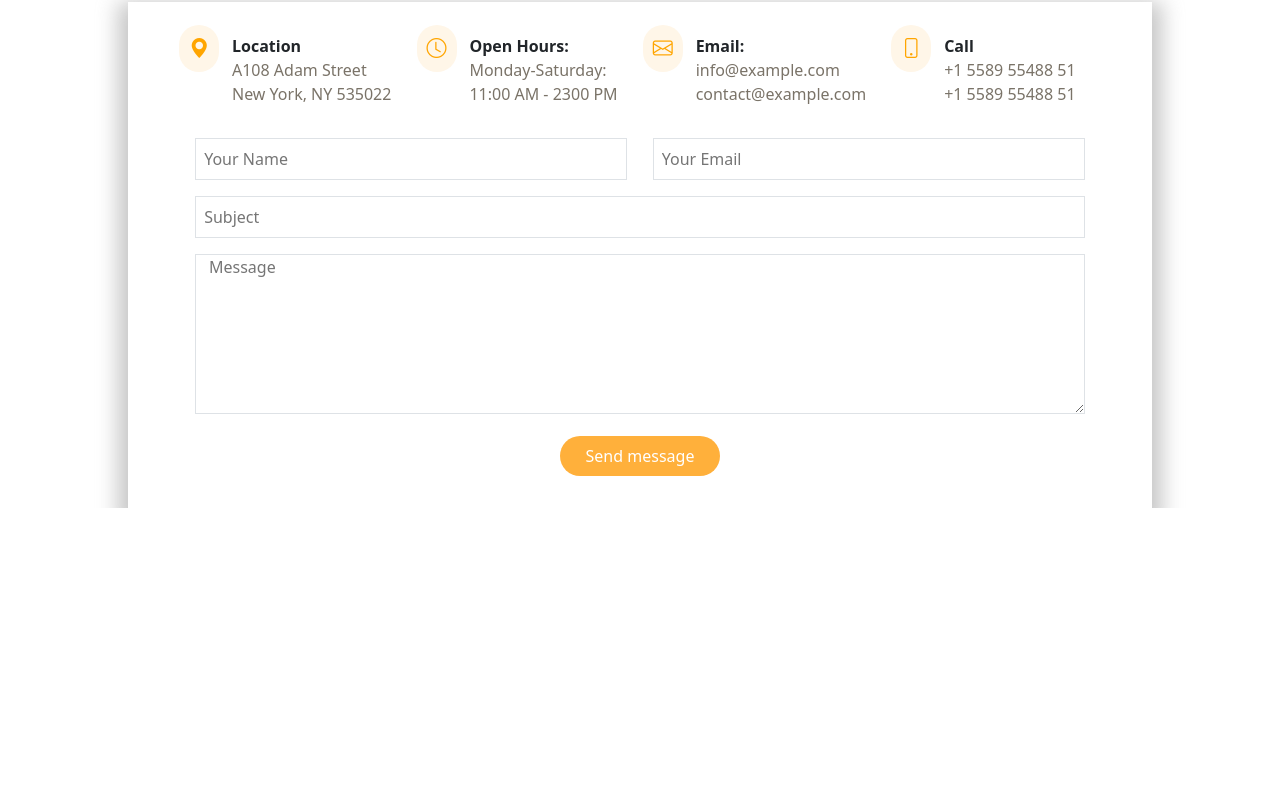
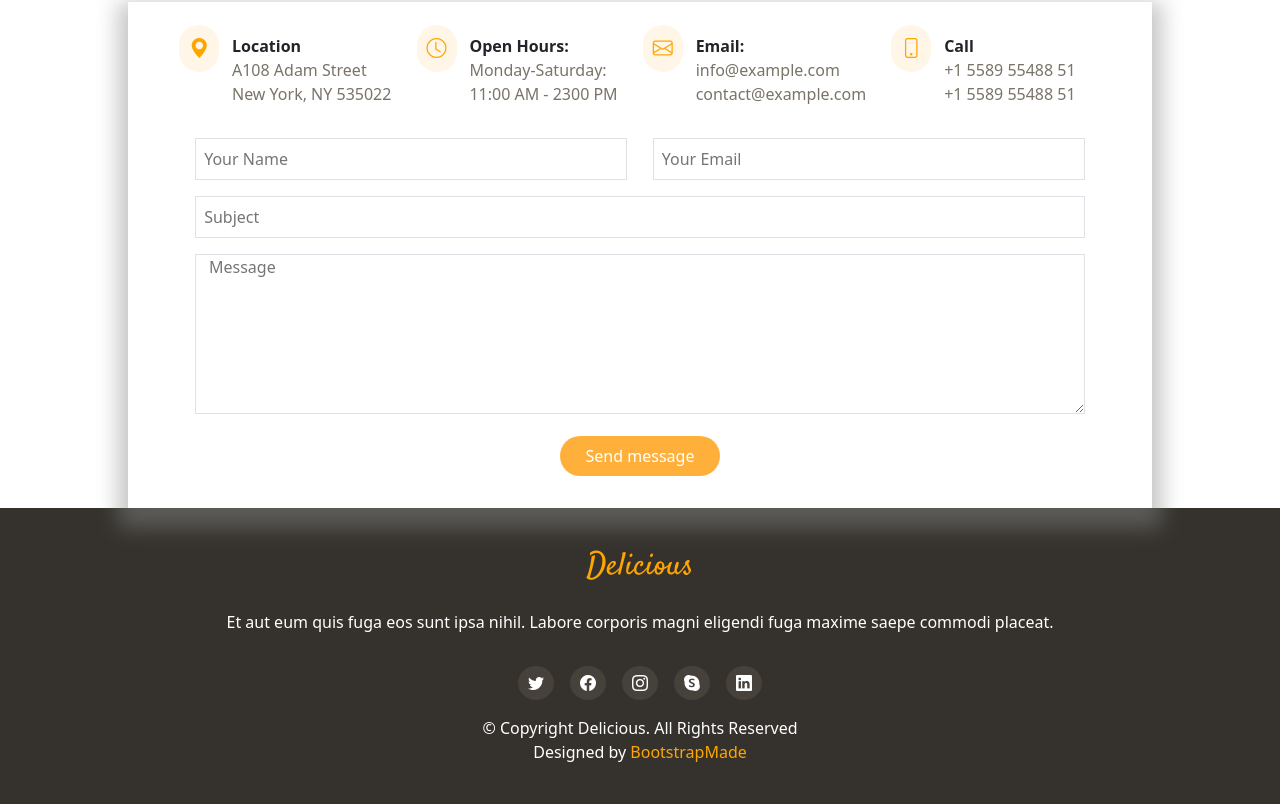
Before and after one commit to sarachafikidrissi/lionsgeek-first-month-final-project, a website: page index.html in a window 1280 px wide. Shown: the part 8022-8826 px from the top of the page. Before the commit the page ends 8530 px from the top, so only its background shows below. Drawn offline with nearby package versions, Linux system fonts and the light colour scheme; files whose address does not match are found by name.

Commit message:
footer done

```diff
--- a/index.html
+++ b/index.html
@@ -890,6 +890,24 @@
       </div>
     </div>
   </section>
+
+<!-- Footer -->
+
+  <section class="footer">
+      <h2 class="orange-text">Delicious</h2>
+      <p>Et aut eum quis fuga eos sunt ipsa nihil. Labore corporis magni eligendi fuga maxime saepe commodi placeat.</p>
+      <div class="socials">
+        <i class="bi bi-twitter"></i>
+        <i class="bi bi-facebook"></i>
+        <i class="bi bi-instagram"></i>
+        <i class="bi bi-skype"></i>
+        <i class="bi bi-linkedin"></i>
+      </div>
+      <div class="copyright">
+        <span>© Copyright Delicious. All Rights Reserved</span>
+        <span>Designed by <span class="orange-text">BootstrapMade</span></span>
+      </div>
+  </section>
   <script src="./node_modules/bootstrap/dist/js/bootstrap.bundle.js"></script>
 </body>
 </html>
--- a/src/sass/_allmodules.sass
+++ b/src/sass/_allmodules.sass
@@ -7,3 +7,4 @@
 @import ./modules/home/_gallery.sass
 @import ./modules/home/_testimonials.sass
 @import ./modules/home/_contact.sass
+@import ./modules/home/_footer.sass
--- /dev/null
+++ b/src/sass/modules/home/_footer.sass
@@ -0,0 +1,26 @@
+.footer
+    display: flex
+    flex-direction: column
+    gap: 2vh
+    align-items: center
+    padding: 5vh
+    background-color: #35322d
+    color: white
+    h2
+        font-family: about-font
+.orange-text
+    color: orange
+
+.socials
+    display: flex
+    gap: 2vh
+    i
+        background-color: #46423b
+        padding: 5px 10px
+        border-radius: 50%
+    i:hover
+        background-color: orange
+.copyright
+    display: flex
+    flex-direction: column
+    align-items: center
```
Also changed, not shown: public/css/app.css, 1 other file.
